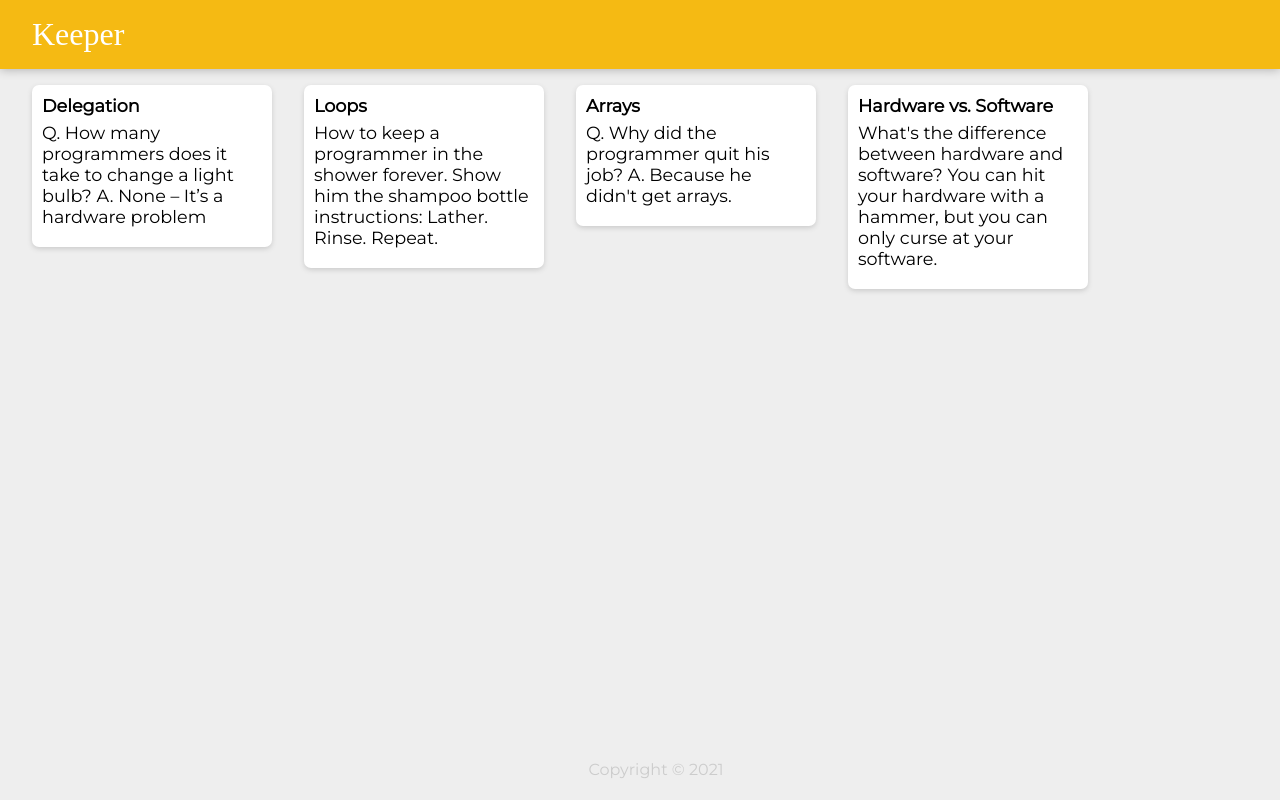
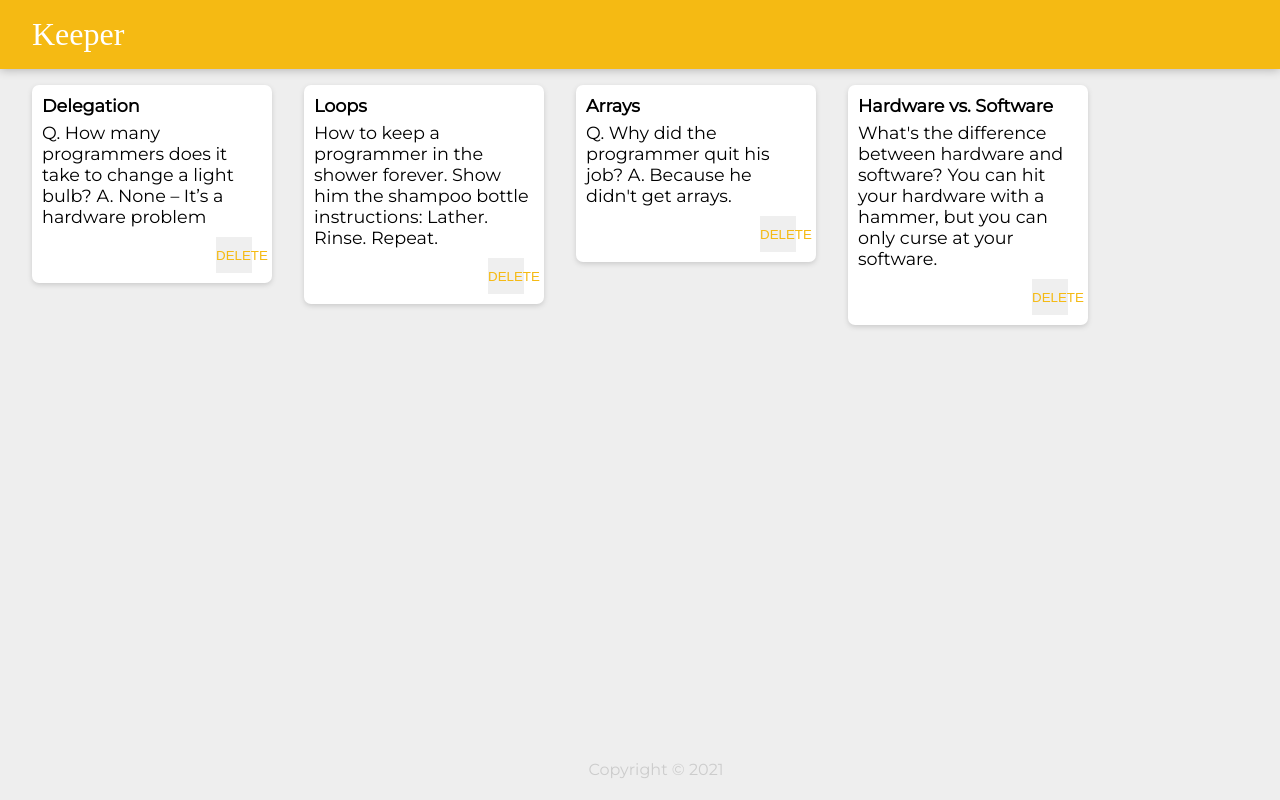
Before and after one commit to AifuwaRoland/Keeper-App, a React (Create React App) app: page / in a window 1280 px wide. Built offline with nearby package versions, Linux system fonts and the light colour scheme; a web font is replaced by a local one.

Commit message:
add delete button

```diff
--- a/src/components/Note.jsx
+++ b/src/components/Note.jsx
@@ -1,12 +1,13 @@
 import React from "react";
 
 function Note(props) {
-    return (
-        <div className="note">
-            <h1> {props.title}</h1>
-            <p>{props.content}</p>
+  return (
+    <div className="note">
+      <h1>{props.title}</h1>
+      <p>{props.content}</p>
+      <button>DELETE</button>
+    </div>
+  );
+}
 
-        </div>
-    );
-}
 export default Note;
```
